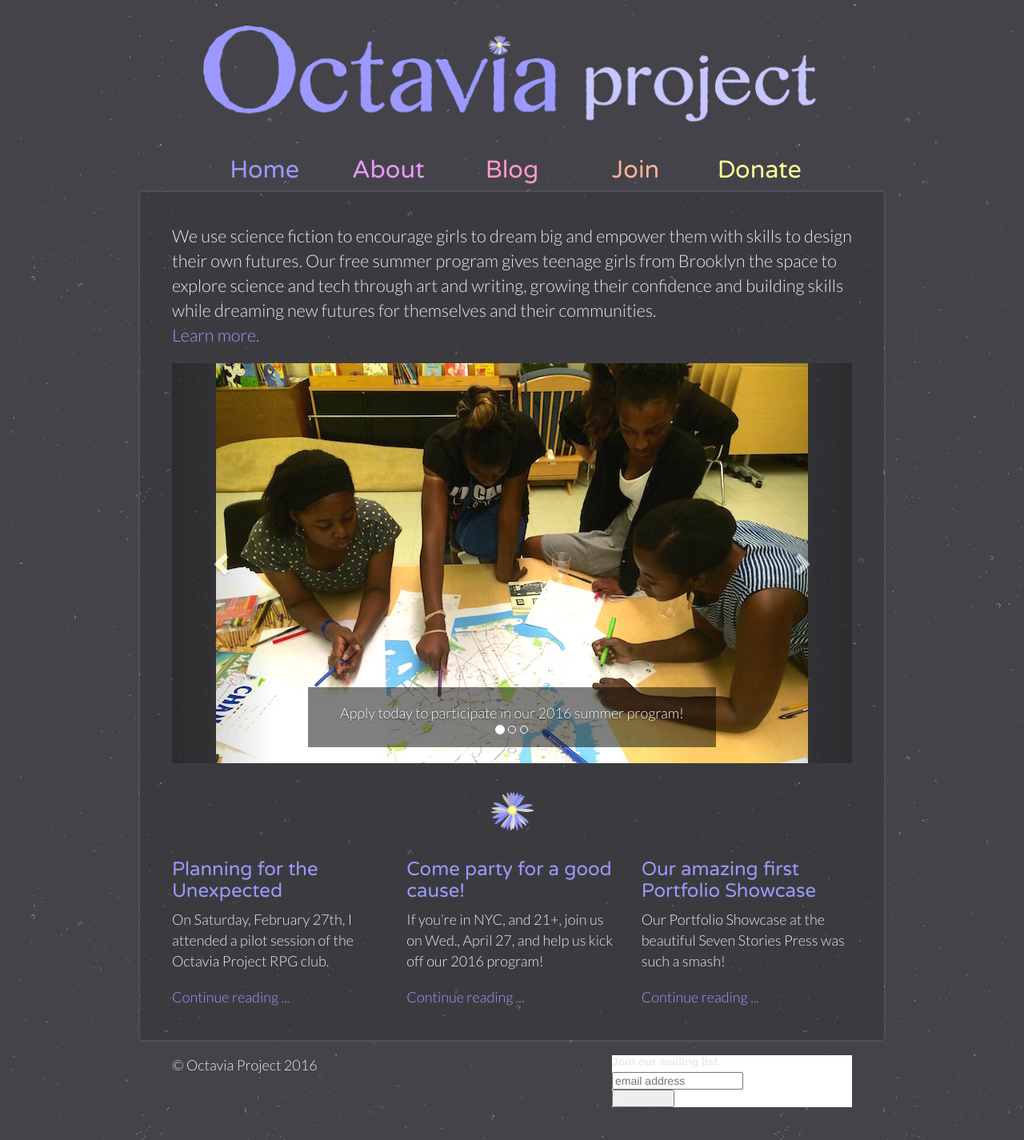
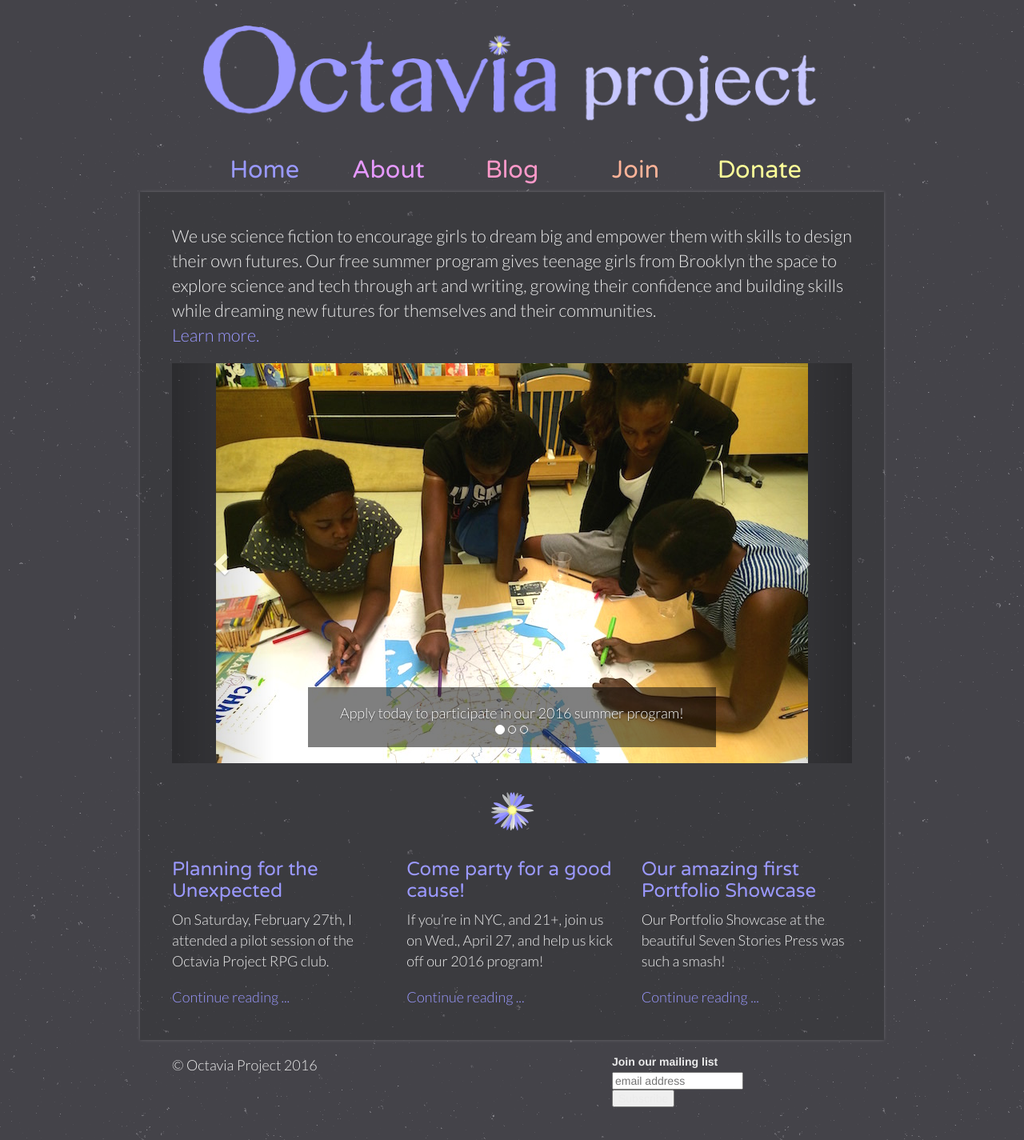
Before and after one commit to OctaviaProject/octaviaproject.github.io, a Jekyll site: the page built from index.html, in a window 1280 px wide. Shown: the whole page at 80% size. Built offline with Jekyll 4.4.1, drawn with Linux system fonts in a browser that asks for light colours; comment, search, counter and statistics services are not loaded.

Commit message:
Update styles.scss

```diff
--- a/assets/css/styles.scss
+++ b/assets/css/styles.scss
@@ -238,7 +238,7 @@
 
 #mc_embed_signup {
   float: right;
-  background: none;
+  background: none !important;
 }
 
 #mc_embed_signup input.email {
```
